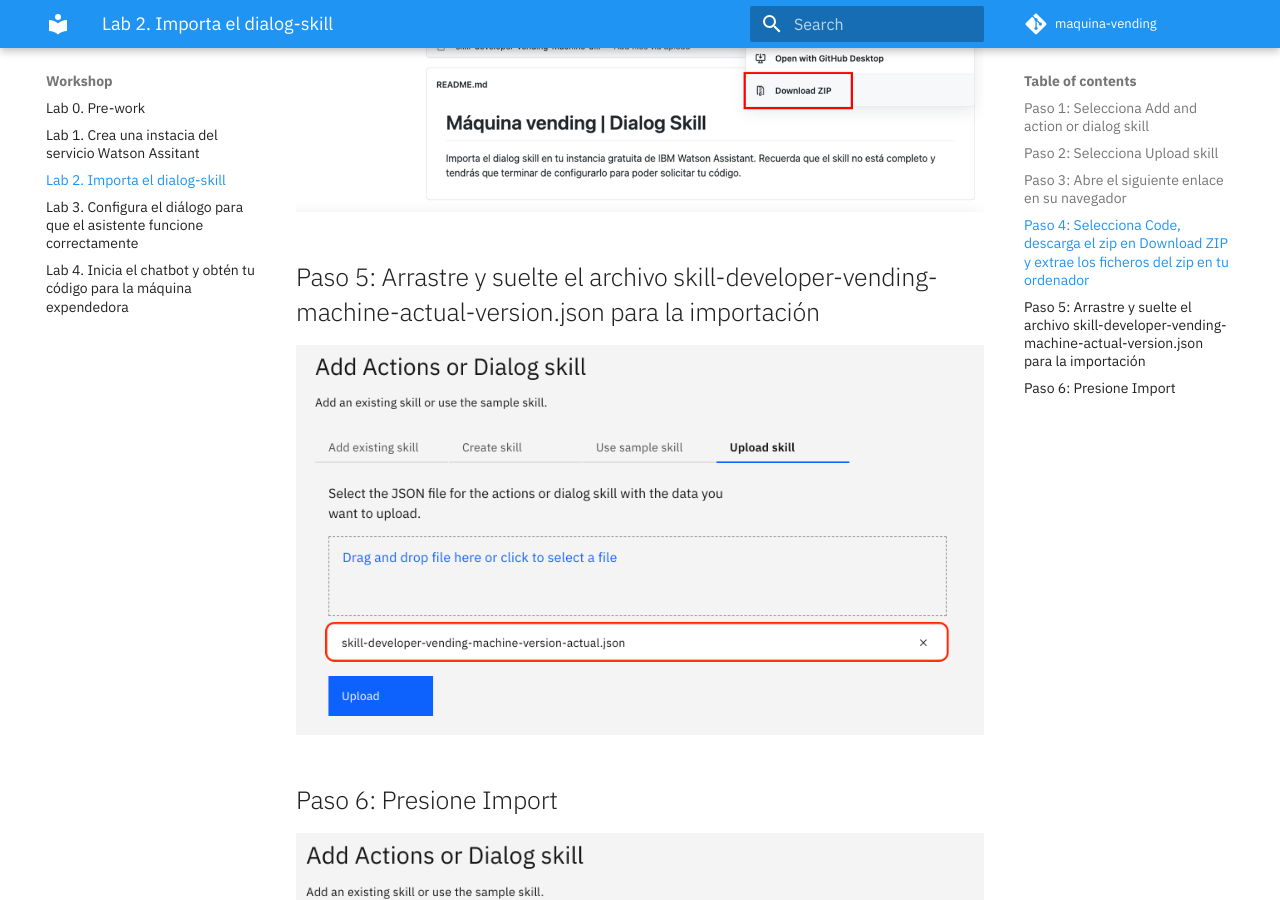
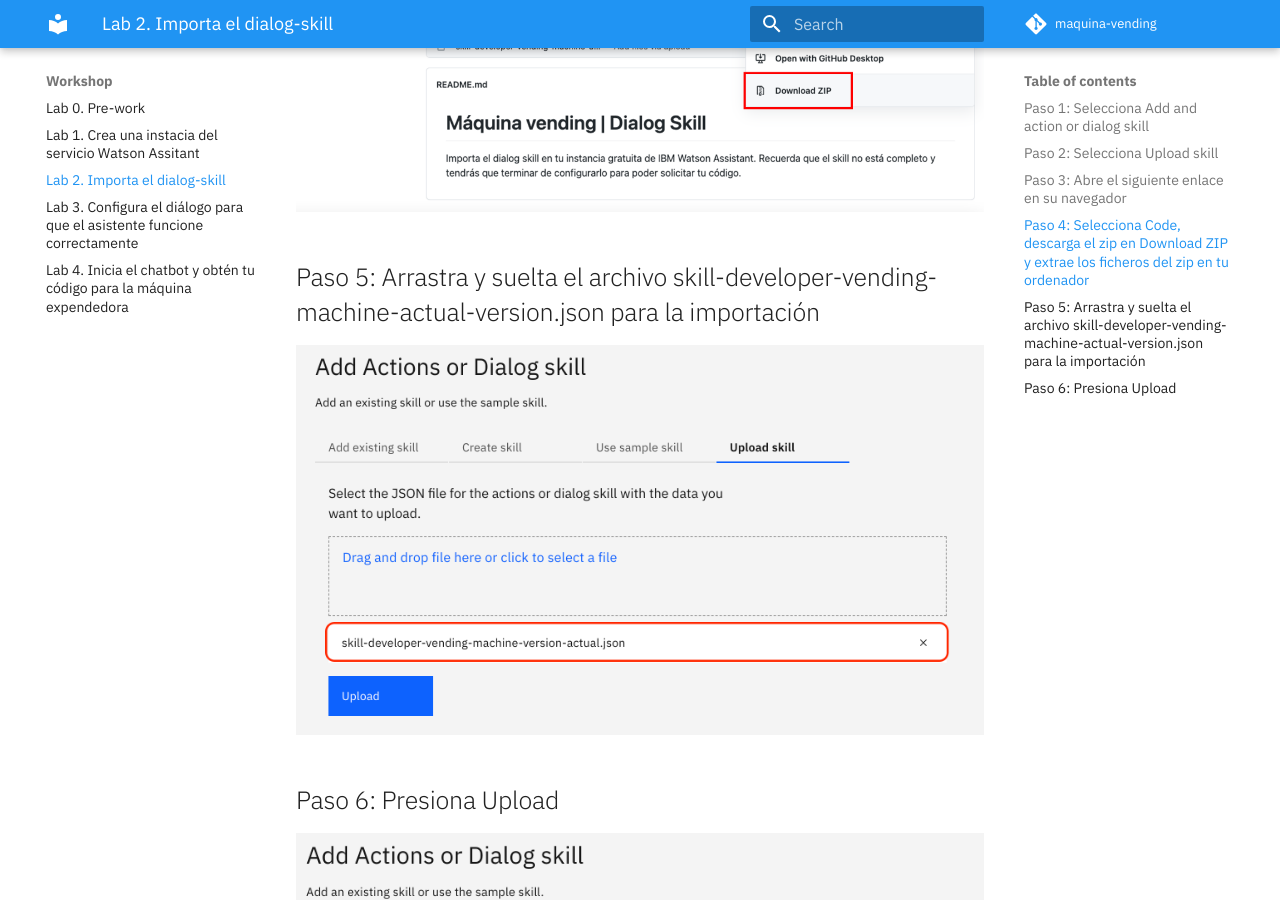
Before and after one commit to IBM/maquina-vending, an MkDocs documentation site: the page built from docs/lab-2/README.md, in a window 1280 px wide and 900 px high, scrolled down 1518 px. Built offline with MkDocs 1.6.1 and Material for MkDocs 9.7.7, drawn with Linux system fonts in a browser that asks for light colours; comment, search, counter and statistics services are not loaded.

Commit message:
Cambios Lab2

```diff
--- a/docs/lab-2/README.md
+++ b/docs/lab-2/README.md
@@ -16,10 +16,10 @@ Accede al este [repo](https://github.com/luisreyesoliva/skill-maquina-vending) d
 
 ![DescargarSkill](../images/descargaSkill.png)
 
-## Paso 5: Arrastre y suelte el archivo skill-developer-vending-machine-actual-version.json para la importación
+## Paso 5: Arrastra y suelta el archivo skill-developer-vending-machine-actual-version.json para la importación
 
 ![CargarSkill](../images/cargarSkill.png)
 
-## Paso 6: Presione Import
+## Paso 6: Presiona Upload
 
 ![Import](../images/import.png)
```
